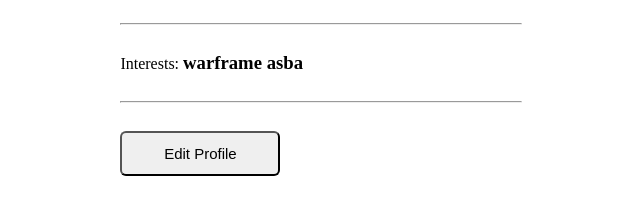
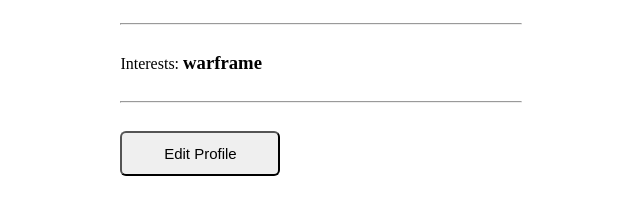
Before and after one commit to IDigics/mini_projet_devops, a website: page app/index.html in a window 1280 px wide. Shown: the part 527-742 px from the top of the page, 14-654 px from the left. Drawn offline with Linux system fonts and the light colour scheme.

Commit message:
Update index.html

```diff
--- a/app/index.html
+++ b/app/index.html
@@ -65,7 +65,7 @@
         <hr />
         <span>Email: </span><h3 id='email'>wissem@gmail.com</h3>
         <hr />
-        <span>Interests: </span><h3 id='interests'>warframe asba</h3>
+        <span>Interests: </span><h3 id='interests'>warframe</h3>
         <hr />
         <button class='button' onclick="editProfile()">Edit Profile</button>
     </div>
```
